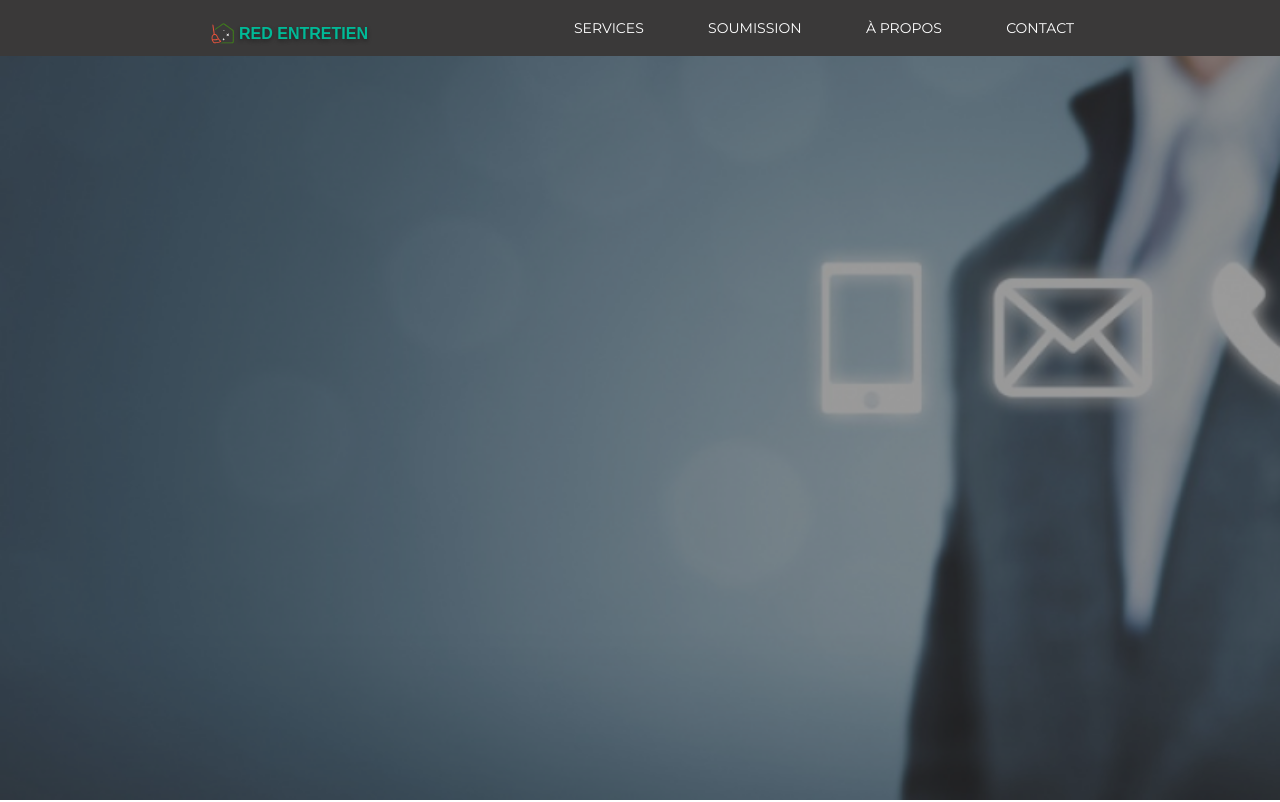
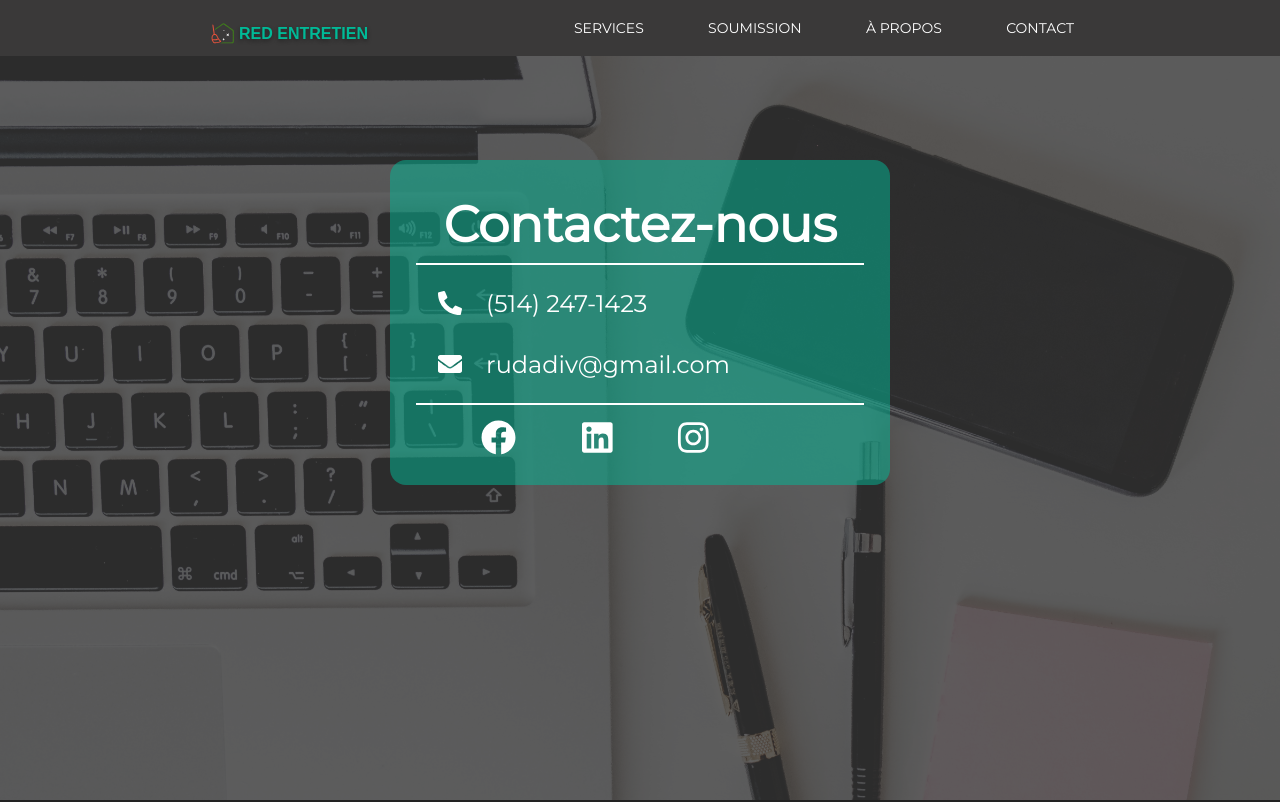
Before and after one commit to DragonMess/webSiteReact, a React (Create React App) app: page /contact in a window 1280 px wide. Shown: the top 802 px of the page. Built offline with nearby package versions, Linux system fonts and the light colour scheme.

Commit message:
added contact information and styled

```diff
--- a/src/components/footer/index.jsx
+++ b/src/components/footer/index.jsx
@@ -4,8 +4,6 @@ import Logo from '../logo';
 import { Marginer } from '../marginer';
 
 const FooterWrapper = styled.div`
-   margin-top:10vh;
-   /* position: fixed; */
    left: 0;
    bottom: -2vh;
    width: 100%;
--- a/src/components/social/index.jsx
+++ b/src/components/social/index.jsx
@@ -11,7 +11,7 @@ const SocialWrapper = styled.div`
   justify-content:space-evenly;
 `;
 
-const SocialIcon = styled.div`
+const SocialIcon = styled.a`
   margin-top:4px;
   color:#fff;
   font-size:35px;
@@ -28,13 +28,13 @@ const SocialIcon = styled.div`
 function Social() {
   return (
     <SocialWrapper>
-      <SocialIcon>
+      <SocialIcon href="https://www.facebook.com/">
         <FontAwesomeIcon icon={faFacebook}/>
       </SocialIcon>
-      <SocialIcon>
+      <SocialIcon href="https://www.linkedin.com/">
         <FontAwesomeIcon icon={faLinkedin}/>
       </SocialIcon>
-      <SocialIcon>
+      <SocialIcon href="https://www.instagram.com/">
         <FontAwesomeIcon icon={faInstagram}/>
       </SocialIcon>
     </SocialWrapper>
--- a/src/containers/contact/index.jsx
+++ b/src/containers/contact/index.jsx
@@ -1,6 +1,10 @@
+import { faEnvelope, faPhoneAlt } from '@fortawesome/free-solid-svg-icons';
+import { FontAwesomeIcon } from '@fortawesome/react-fontawesome';
 import React from 'react'
 import styled from 'styled-components'
 import backgroundImg from '../../assets/pictures/ContactUs.jpg'
+import Social from '../../components/social';
+import Footer from '../../components/footer'
 
 const ContactWarapper = styled.article`
   width:100%;
@@ -8,29 +12,84 @@ const ContactWarapper = styled.article`
   padding:0;
   background-image: url(${backgroundImg});
   background-repeat: no-repeat;
-  /* background-attachment: fixed; */
+  background-attachment: fixed;
   background-size: cover;
 `;
 const BackgroundFilter = styled.div`
   width:100%;
   height:100vh;
-  background-color:rgba(55,55,55,0.5);
+  padding-top:5vh;
+  background-color:rgba(55,55,55,0.8);
+
 `;
 
 const ContactCard = styled.section`
-  max-width:90%;
-  background-color:red;
+  width:500px;
+  max-width:80%;
+  min-height:120px;
+  margin:15vh auto;
+  background-color:rgb(0, 185, 151,.5);
+  border-radius:2vh;
+  padding:2%;
+    @media screen and (max-width:960px){
+    max-width:90%;
+    margin:10vh auto;
+  }
+`;
+const ContactHeader = styled.header`
+  color:#fff;
+  font-weight:700;
+  font-size:calc(10px + 5vh);
+  text-align:center;
+  padding-top:1vh;
+  @media screen and (max-width:960px){
+    font-size:calc(10px + 3vh);
+  }
+`;
+const ContactHr = styled.hr`
+
+  border: 1px solid #ffff;
+`;
+
+const ContactWay = styled.div`
+  padding: 0 5%;
+  color:#fff;
+  font-size:3vh;
+  text-decoration:none;
+  a{
+     display:inline-block;
+     margin:2vh 3vh;
+     text-decoration:none;
+     color:#fff;
+  }
+
 `;
 
 function Contact(props) {
   return (
+    <>
     <ContactWarapper>
       <BackgroundFilter>
       <ContactCard>
-        hefj;a
+        <ContactHeader>
+          Contactez-nous
+        </ContactHeader>
+        <ContactHr/>
+        <ContactWay>
+          <FontAwesomeIcon icon={faPhoneAlt}/>
+          <a href="tel:5142471423">(514) 247-1423</a>
+        </ContactWay>
+        <ContactWay>
+          <FontAwesomeIcon icon={faEnvelope}/>
+          <a href="mailto:rudadiv@gmail.com">rudadiv@gmail.com</a>
+        </ContactWay>
+        <ContactHr/>
+        <Social></Social>
       </ContactCard>
       </BackgroundFilter>
     </ContactWarapper>
+    <Footer></Footer>
+    </>
   )
 }
 
--- a/src/containers/soumission/index.jsx
+++ b/src/containers/soumission/index.jsx
@@ -2,9 +2,8 @@ import React from 'react'
 import  Button  from '../../components/button/index';
 import styled from 'styled-components'
 import Footer from '../../components/footer';
-import { theme } from '../../theme';
-import SectionTitle from '../../components/sectionTitle';
 import backgroundImg from '../../assets/pictures/CleaningService.jpg'
+
 const ContainerContact = styled.div`
   padding:0vh;
   text-align:center;
@@ -32,10 +31,20 @@ max-width:80%;
 display:flex;
 flex-direction:column;
 align-items:center;
-margin-top:0;
+margin:15vh auto;
 border-radius:2vh;
 text-align:left;
 background-color:rgb(0, 185, 151,.5);
+`;
+const ContactHeader = styled.header`
+  color:#fff;
+  font-weight:700;
+  font-size:calc(10px + 5vh);
+  text-align:center;
+  padding-top:1vh;
+  @media screen and (max-width:960px){
+    font-size:calc(10px + 3vh);
+  }
 `;
 
 const FormEmail = styled.form`
@@ -47,22 +56,30 @@ const FormEmail = styled.form`
 
 const InputName = styled.input`
   width:80%;
-  color:rgb(8, 122, 122);
+  /* color:rgb(8, 122, 122); */
+  color:#fff;
+  background-color:rgb(0, 185, 151,.5);
 `;
 
 const TextAreaEmail = styled.textarea`
 width:80%;
   max-width:80%;
-  color:rgb(8, 122, 122);
+  /* color:rgb(8, 122, 122); */
+  color:#fff;
+  background-color:rgb(0, 185, 151,.5);
 `;
 
 
 function Soumission() {
   return (
+    <>
     <ContainerContact >
       <BackgroundFilter>
-      <h2 style={{color:"white" , marginTop:"10vh"}}>Soumission</h2>
+      {/* <h2 style={{color:"white" , marginTop:"10vh"}}>Soumission</h2> */}
       <FormWrapper>
+        <ContactHeader>
+          Soumission
+        </ContactHeader>
       <FormEmail  method="POST" encType="multipart/form-data" name="EmailForm">
         <label style={{color:"white", fontWeight:"bold"}}>Nom:</label><br/>
         <InputName type="name"  name="ContactName"></InputName>
@@ -88,6 +105,8 @@ function Soumission() {
       </FormWrapper>
       </BackgroundFilter>
     </ContainerContact>
+    <Footer></Footer>
+    </>
   )
 }
 
```
Also changed, not shown: src/assets/pictures/ContactUs.jpg.
